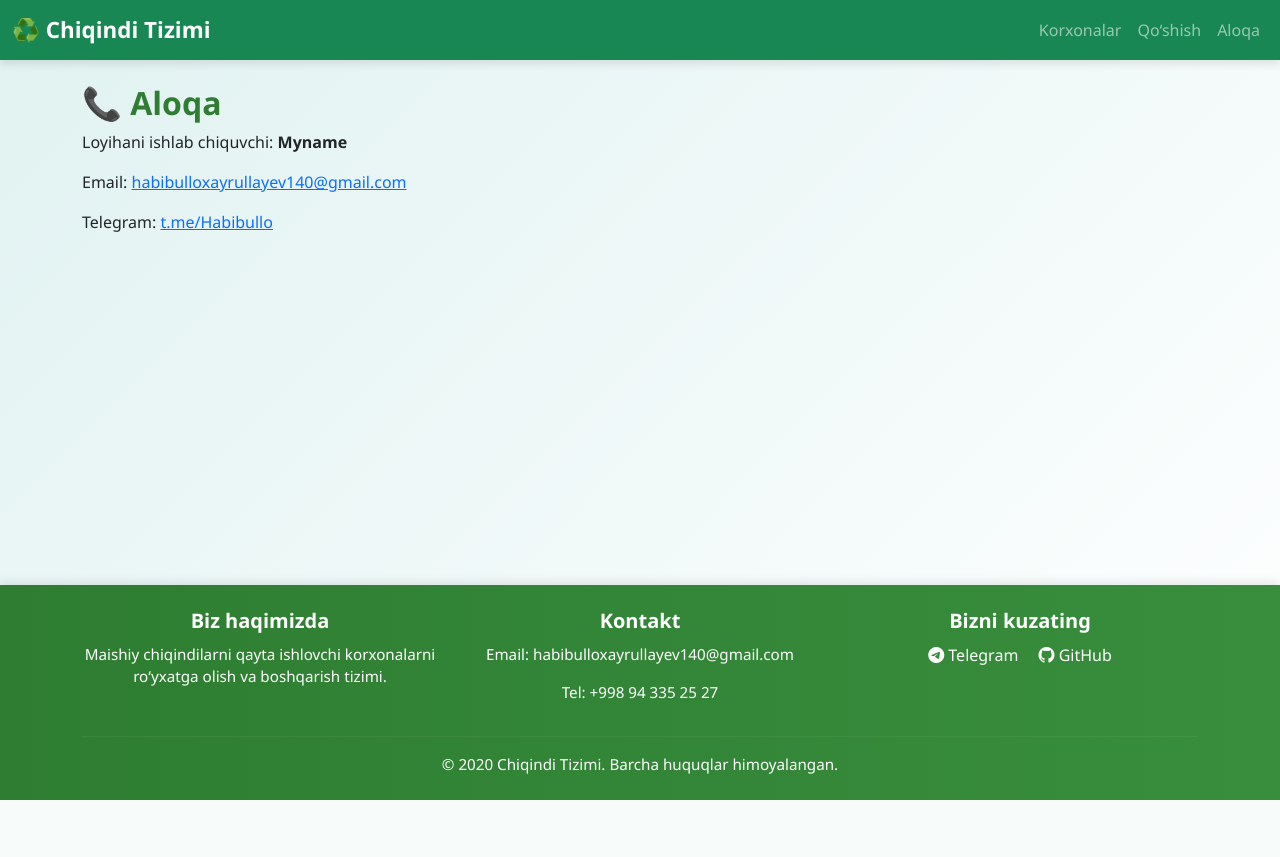
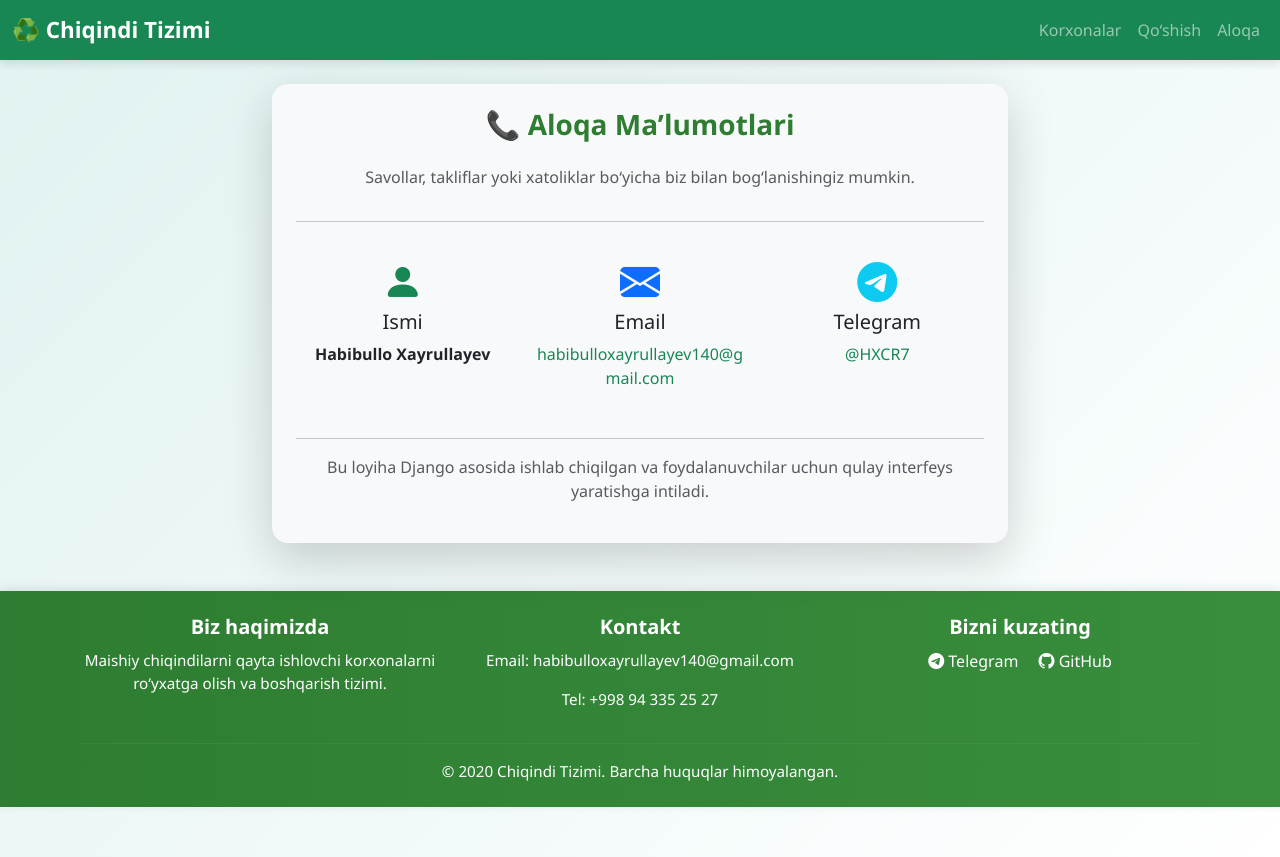
Before and after one commit to Habibullo2003/maishiy_korxona, a Django app: template templates/contact.html in a window 1280 px wide. Before the commit the page ends 800 px from the top, so only its background shows below. Run offline with Django 5.2, Linux system fonts and the light colour scheme; the template is opened without the code that fills it: most values are stand-ins (such as "Sample title", 1, 10 or a date in 2020).

Commit message:
Update all codes

```diff
--- a/main/models.py
+++ b/main/models.py
@@ -1,5 +1,6 @@
-# korxonalar/models.py
 from django.db import models
+from django.utils import timezone
+
 
 class Korxona(models.Model):
     nomi = models.CharField(max_length=200)
@@ -10,6 +11,7 @@ class Korxona(models.Model):
     ishchi_soni = models.IntegerField()
     qayta_ishlaydigan_materiallar = models.TextField()
     izoh = models.TextField(blank=True)
+    created_at = models.DateTimeField(default=timezone.now)
 
     def __str__(self):
         return self.nomi
--- a/static/css/style.css
+++ b/static/css/style.css
@@ -71,15 +71,28 @@ h1, h2, h3 {
     font-weight: 700;
 }
 
+.card {
+    transition: all 0.3s ease;
+}
+.card:hover {
+    transform: scale(1.01);
+    box-shadow: 0 10px 20px rgba(0, 128, 0, 0.2);
+}
+a {
+    color: #198754;
+}
+a:hover {
+    color: #14532d;
+    text-decoration: underline;
+}
+
 /* Footer */
 footer {
     background-color: #2e7d32;
     color: white;
     text-align: center;
     padding: 20px 0;
-    position: fixed;
     width: 100%;
-    bottom: 0;
 }
 
 /* Animation */
--- a/templates/base.html
+++ b/templates/base.html
@@ -7,7 +7,7 @@
     <link href="https://cdn.jsdelivr.net/npm/bootstrap-icons@1.10.5/font/bootstrap-icons.css" rel="stylesheet">
     <link rel="stylesheet" href="{% static 'css/style.css' %}">
 </head>
-<body>
+<body class="d-flex flex-column min-vh-100">
 <nav class="navbar navbar-expand-lg navbar-dark bg-success mb-4">
     <div class="container-fluid">
         <a class="navbar-brand" href="{% url 'home' %}">♻️ Chiqindi Tizimi</a>
@@ -21,7 +21,7 @@
     </div>
 </nav>
 
-<div class="container animate-up">
+<div class="container animate-up mb-5">
     {% block content %}{% endblock %}
 </div>
 
--- a/templates/contact.html
+++ b/templates/contact.html
@@ -1,8 +1,41 @@
 {% extends 'base.html' %}
 {% block title %}Aloqa{% endblock %}
+
 {% block content %}
-<h2>📞 Aloqa</h2>
-<p>Loyihani ishlab chiquvchi: <strong>Myname</strong></p>
-<p>Email: <a href="mailto:habibulloxayrullayev140@gmail.com.com">habibulloxayrullayev140@gmail.com</a></p>
-<p>Telegram: <a href="https://t.me/HXCR7">t.me/Habibullo</a></p>
+<div class="row justify-content-center">
+    <div class="col-md-8">
+        <div class="card shadow-lg p-4 border-0 rounded-4 bg-light">
+            <h3 class="text-center mb-4">📞 Aloqa Ma’lumotlari</h3>
+            <p class="text-center text-muted">Savollar, takliflar yoki xatoliklar bo‘yicha biz bilan bog‘lanishingiz mumkin.</p>
+            <hr>
+            <div class="row text-center mt-4">
+                <div class="col-md-4 mb-3">
+                    <i class="bi bi-person-fill fs-1 text-success"></i>
+                    <h5 class="mt-2">Ismi</h5>
+                    <p><strong>Habibullo Xayrullayev</strong></p>
+                </div>
+                <div class="col-md-4 mb-3">
+                    <i class="bi bi-envelope-fill fs-1 text-primary"></i>
+                    <h5 class="mt-2">Email</h5>
+                    <p>
+                        <a href="mailto:habibulloxayrullayev140@gmail.com" class="text-decoration-none">
+                            habibulloxayrullayev140@gmail.com
+                        </a>
+                    </p>
+                </div>
+                <div class="col-md-4 mb-3">
+                    <i class="bi bi-telegram fs-1 text-info"></i>
+                    <h5 class="mt-2">Telegram</h5>
+                    <p>
+                        <a href="https://t.me/HXCR7" class="text-decoration-none">@HXCR7</a>
+                    </p>
+                </div>
+            </div>
+            <hr>
+            <div class="text-center">
+                <p class="text-muted">Bu loyiha Django asosida ishlab chiqilgan va foydalanuvchilar uchun qulay interfeys yaratishga intiladi.</p>
+            </div>
+        </div>
+    </div>
+</div>
 {% endblock %}
```
Also changed, not shown: main/views.py (+17 -2 lines), templates/korxona_add.html (+11 -8 lines), templates/korxona_edit.html (+34 -9 lines), templates/korxona_list.html (+20 -4 lines), main/migrations/0002_korxona_created_at.py (added).
